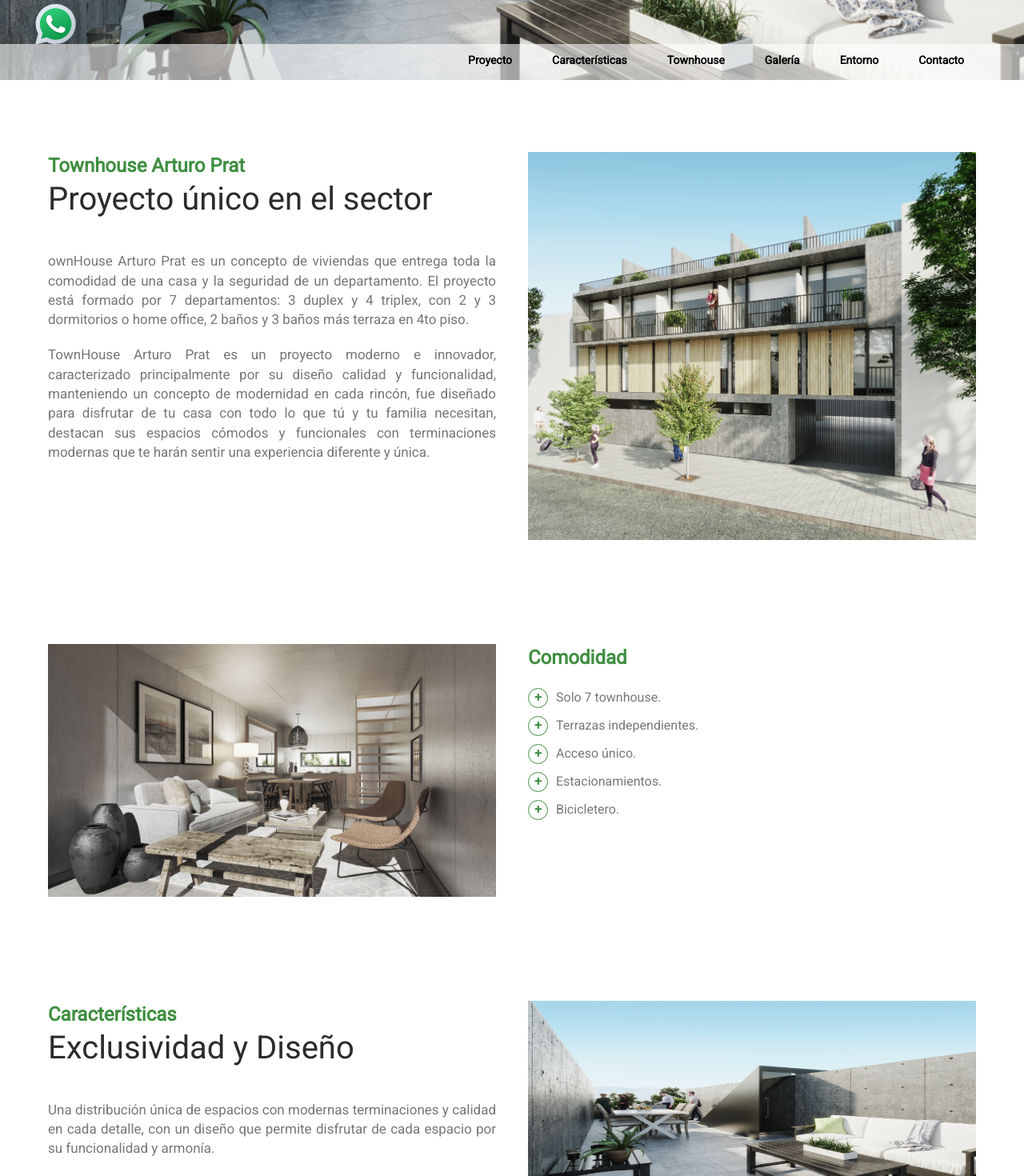
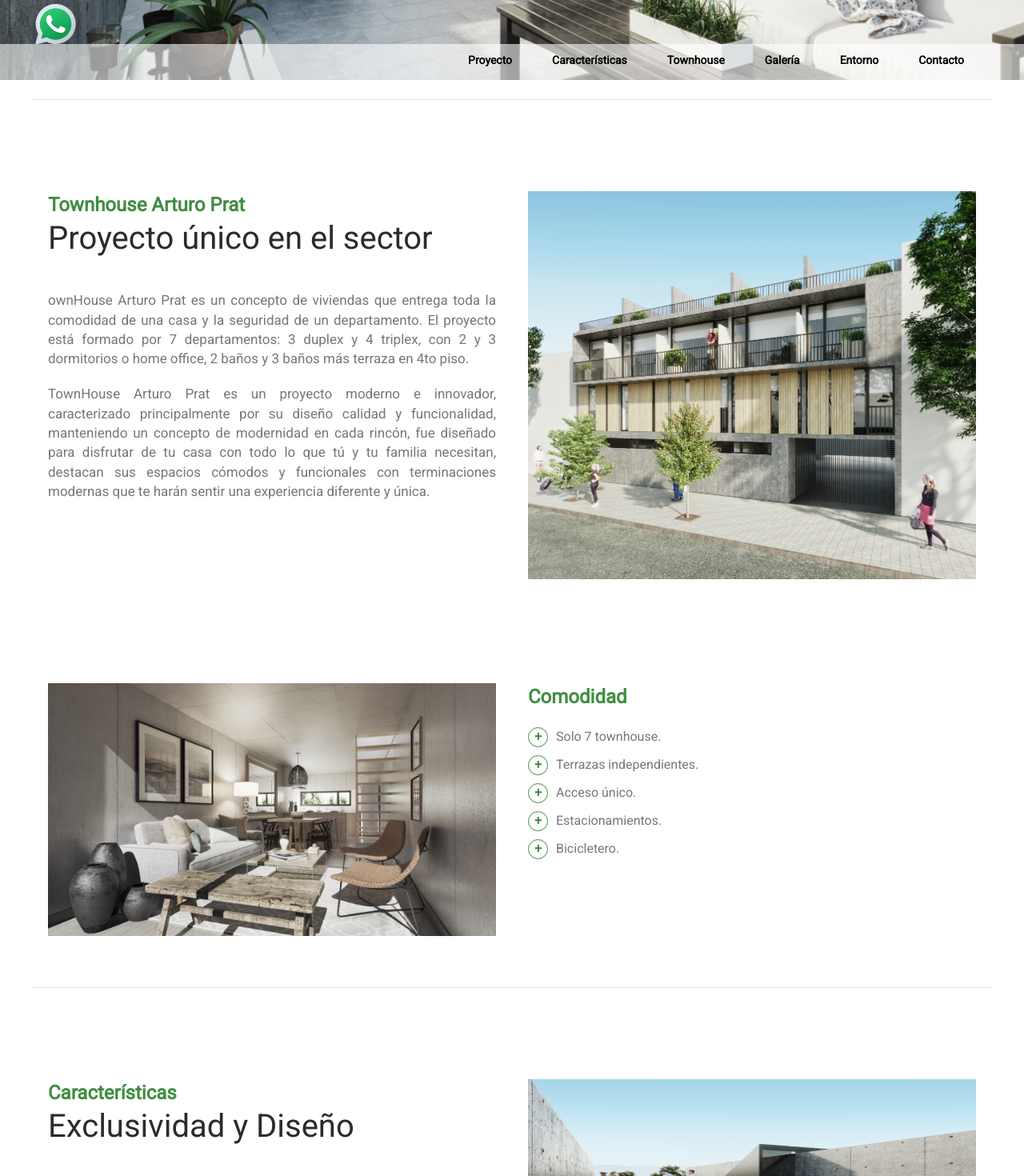
Before and after one commit to mixoO-O/arturo-prat-townhouse, a Next.js app: page / in a window 1280 px wide. Shown: the part 700-2170 px from the top of the page at 80% size. Built offline with nearby package versions, Linux system fonts and the light colour scheme.

Commit message:
new style

```diff
--- a/components/_Page/Homes/index.tsx
+++ b/components/_Page/Homes/index.tsx
@@ -47,7 +47,7 @@ const Homes: NextPage = () => {
           <h2>Tu espacio para soñar</h2>
         </div>
         <div>
-          <Nav appearance='subtle' justified onSelect={setTabActive} activeKey={tabActive}>
+          <Nav appearance='tabs' justified onSelect={setTabActive} activeKey={tabActive}>
             <Nav.Item eventKey='casaA'>Casa A</Nav.Item>
             <Nav.Item eventKey='casaB'>Casa B</Nav.Item>
             <Nav.Item eventKey='casaC'>Casa C</Nav.Item>
--- a/pages/index.tsx
+++ b/pages/index.tsx
@@ -11,6 +11,7 @@ import 'rsuite/dist/rsuite.min.css';
 import Homes from '../components/_Page/Homes';
 import Proyect from '../components/_Page/Proyect';
 import ProyectTwo from '../components/_Page/ProyectTwo';
+import { Divider } from 'rsuite';
 
 const Navbar = dynamic(() => import('../components/Navbar'), { ssr: false });
 
@@ -34,12 +35,16 @@ const Home: NextPage = () => {
               maxWidth: 1200,
             }}
           >
+            <Divider />
             <Proyect />
             <ProyectTwo />
+            <Divider />
             <Characteristic />
             <Parallax />
             <Homes />
+            <Divider />
             <Galery />
+            <Divider />
             <Location />
           </div>
         </div>
```
